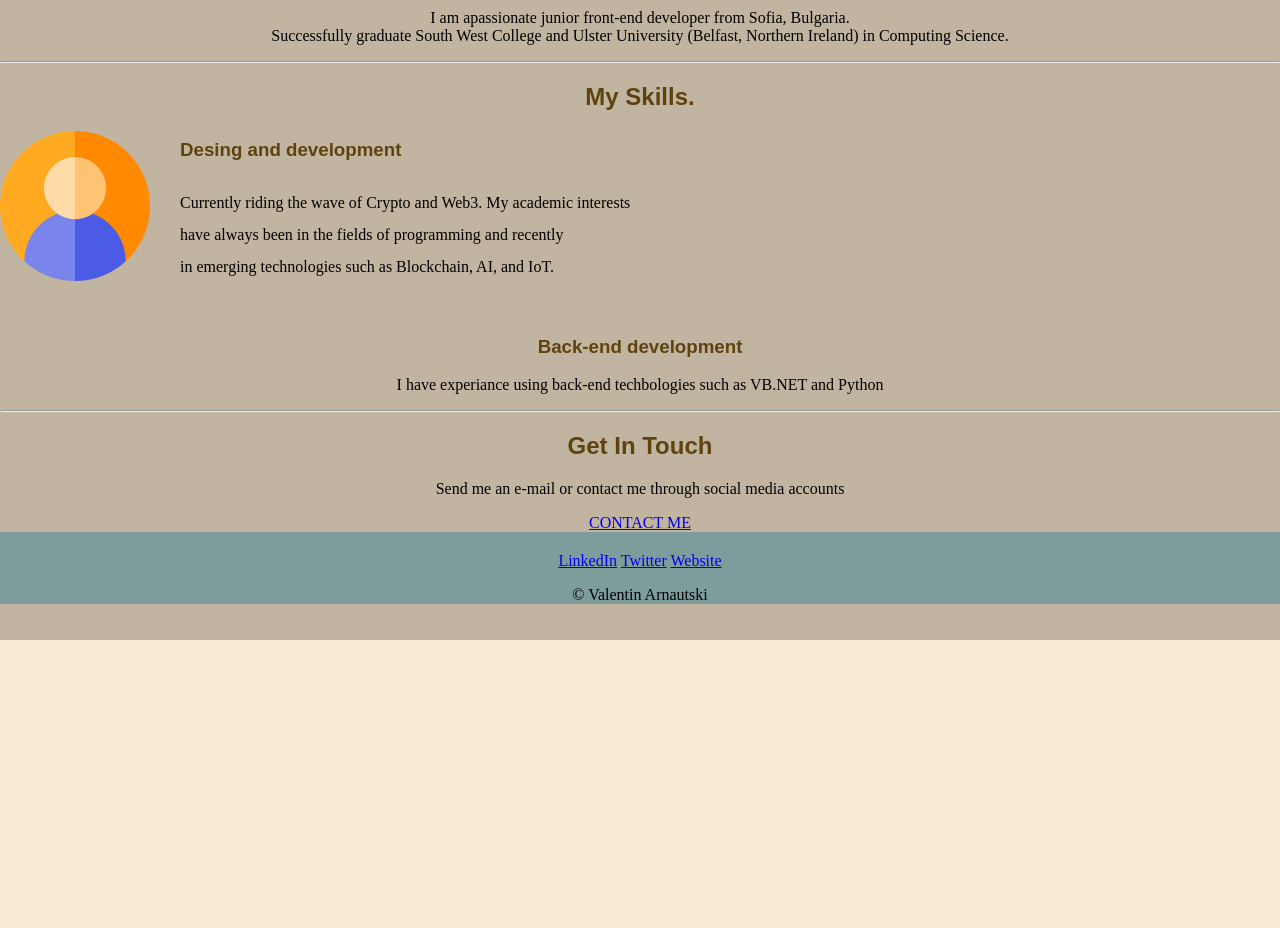
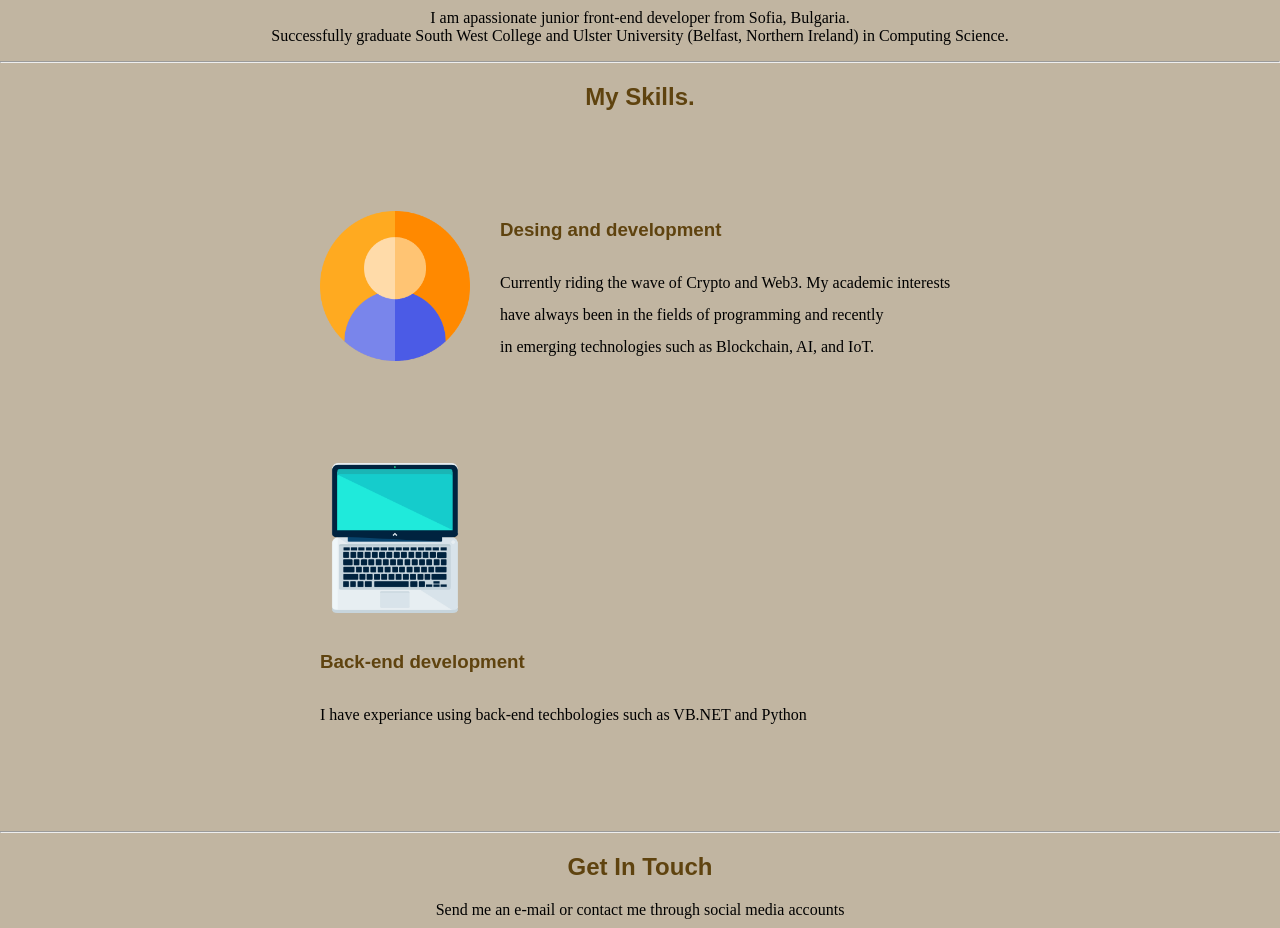
Before and after one commit to ValentinAr7/JS-BackEnd-Exercises, a plain HTML site: page CSS - My site/index.html in a window 1280 px wide. Shown: the part 660-1588 px from the top of the page. Before the commit the page ends 1300 px from the top, so only its background shows below. Drawn offline with Linux system fonts and the light colour scheme.

Commit message:
second skill row

```diff
--- a/CSS - My site/index.html
+++ b/CSS - My site/index.html
@@ -50,7 +50,7 @@
 
       <div class="skill-row1">
 
-        <img class="" src="" alt="">
+        <img class="laptop" src="images/laptop.png" alt="laptop">
         <h3>Back-end development</h3>
         <p>I have experiance using back-end techbologies such as VB.NET and Python</p>
       </div>
--- a/CSS - My site/style.css
+++ b/CSS - My site/style.css
@@ -54,7 +54,7 @@ h2{
 
 .skill-row{
     width: 50%;
-    margin-top: 100px auto 100px auto;
+    margin: 100px auto 100px auto;
     text-align: left;
     line-height: 2;
 
@@ -67,3 +67,16 @@ h2{
     float: left;
     margin-right: 30px;
 }
+
+.skill-row1 {
+    width: 50%;
+    margin: 100px auto 100px auto;
+    text-align: left;
+    line-height: 2;
+
+}
+
+.laptop{
+    width: 150px;
+    height: 150px;
+}
```
